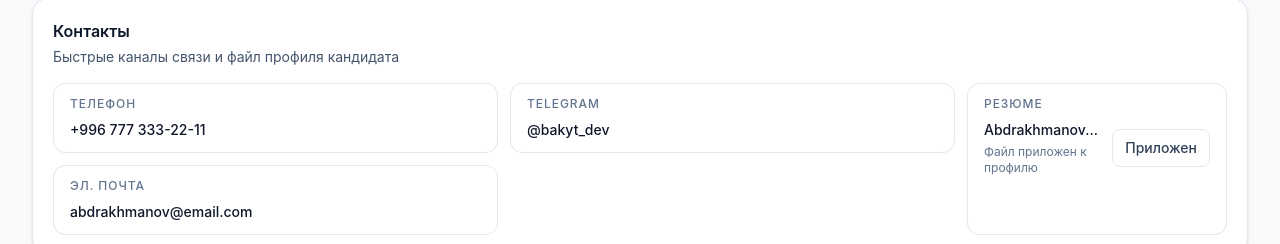
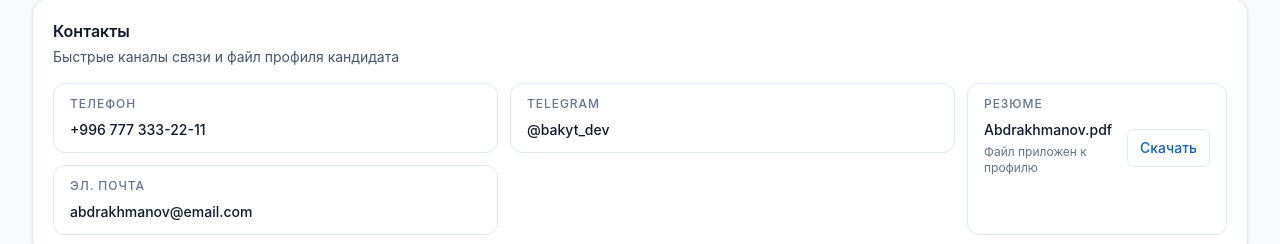
Before and after one commit to unclebusy/tunduk_dashboard, a React (Vite) app: page /candidate/abdrakhmanov in a window 1280 px wide. Shown: the part 431-675 px from the top of the page. Built offline with nearby package versions, Linux system fonts and the light colour scheme.

Commit message:
Bring back the resume download action in candidate contacts

```diff
--- a/src/components/CandidateDetailContacts.tsx
+++ b/src/components/CandidateDetailContacts.tsx
@@ -99,21 +99,23 @@ function CandidateDetailContacts({
                     : 'В профиле нет файла резюме'}
                 </p>
               </div>
-              <span
-                aria-label={
-                  hasResumeFile
-                    ? 'Файл резюме приложен'
-                    : 'Файл резюме недоступен'
-                }
-                className={[
-                  'whitespace-nowrap rounded-lg border px-3 py-2 text-sm font-medium',
-                  hasResumeFile
-                    ? 'border-slate-200 text-slate-700'
-                    : 'border-slate-200 text-slate-400',
-                ].join(' ')}
-              >
-                {hasResumeFile ? 'Приложен' : 'Недоступен'}
-              </span>
+              {hasResumeFile ? (
+                <a
+                  href={candidate.file ?? undefined}
+                  download
+                  className="whitespace-nowrap rounded-lg border border-slate-200 px-3 py-2 text-sm font-medium text-[#1560BD] transition-colors hover:bg-slate-50 hover:text-[#0f4a92]"
+                >
+                  Скачать
+                </a>
+              ) : (
+                <button
+                  type="button"
+                  disabled
+                  className="whitespace-nowrap rounded-lg border border-slate-200 px-3 py-2 text-sm font-medium text-slate-400 disabled:cursor-not-allowed"
+                >
+                  Недоступно
+                </button>
+              )}
             </div>
           </div>
         </div>
```
